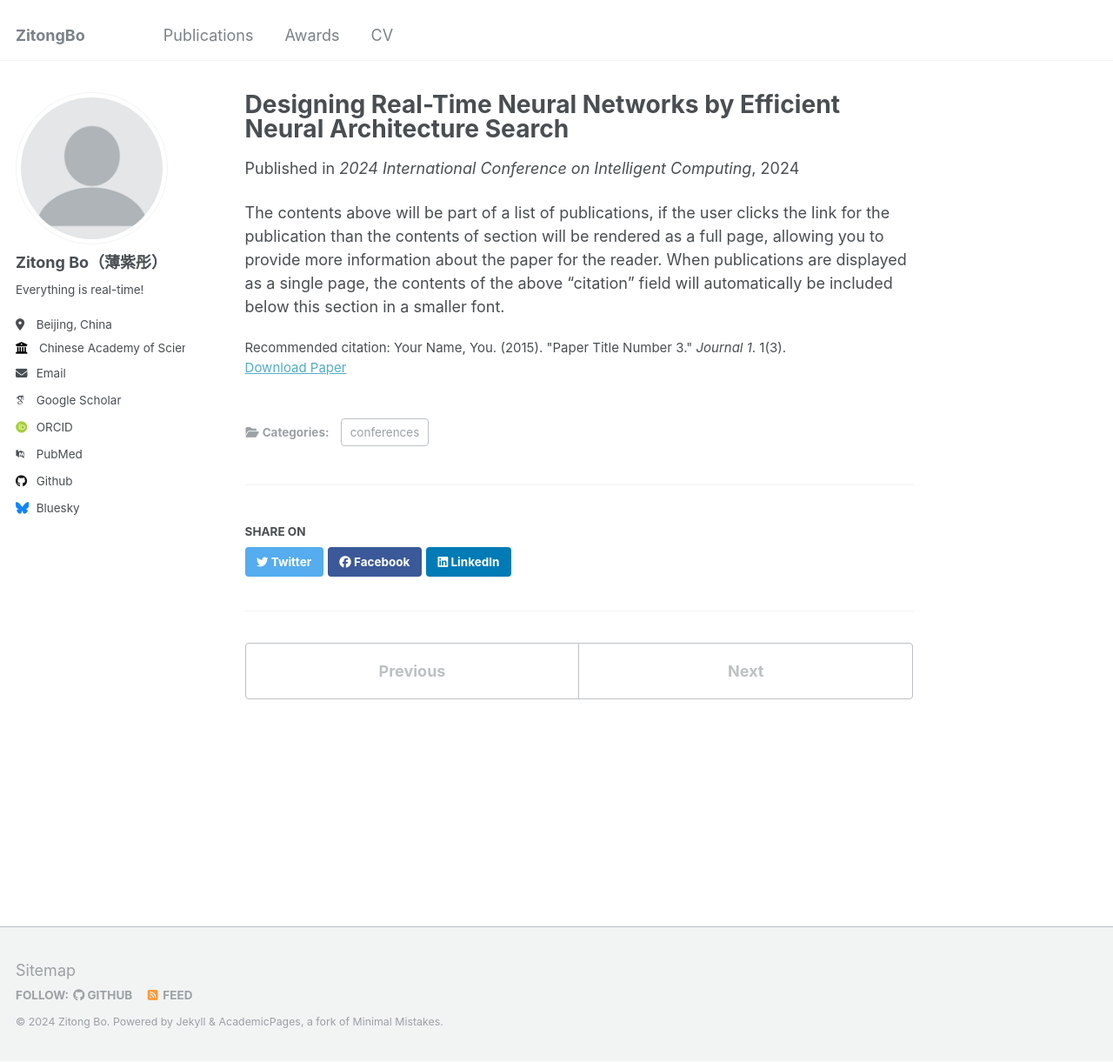
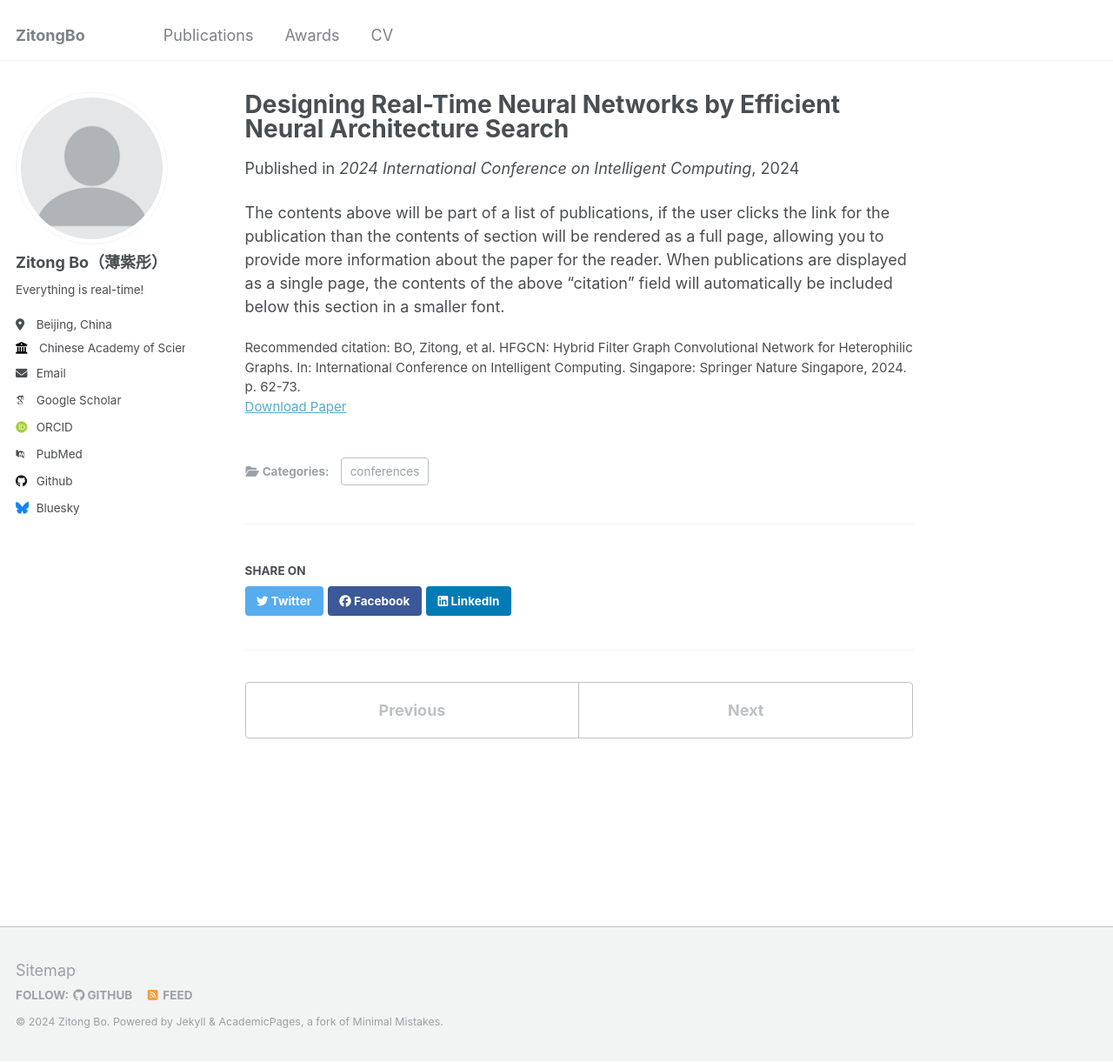
Before and after one commit to ZitongBo/ZitongBo.github.io, a Jekyll site: the page built from _publications/RetNAS.md, in a window 1280 px wide and 1221 px high. Shown: the whole window at 87% size. Built offline with Jekyll 4.4.1, drawn with Linux system fonts in a browser that asks for light colours; some web fonts are replaced.

Commit message:
Update RetNAS.md

```diff
--- a/_publications/RetNAS.md
+++ b/_publications/RetNAS.md
@@ -3,11 +3,11 @@ title: "Designing Real-Time Neural Networks by Efficient Neural Architecture Sea
 collection: publications
 category: conferences
 permalink: /publication/RetNAS
-excerpt: 'Author: **Zitong Bo**, Yilin Li, Ying Qiao, Chang Leng and Hongan Wang'
+excerpt: 'Authors: **Zitong Bo**, Yilin Li, Ying Qiao, Chang Leng and Hongan Wang'
 date: 2024-08-08
 venue: '2024 International Conference on Intelligent Computing'
 paperurl: 'http://zitongbo.github.io/files/RetNAS.pdf'
-citation: 'Your Name, You. (2015). &quot;Paper Title Number 3.&quot; <i>Journal 1</i>. 1(3).'
+citation: 'BO, Zitong, et al. HFGCN: Hybrid Filter Graph Convolutional Network for Heterophilic Graphs. In: International Conference on Intelligent Computing. Singapore: Springer Nature Singapore, 2024. p. 62-73.'
 ---
 
 The contents above will be part of a list of publications, if the user clicks the link for the publication than the contents of section will be rendered as a full page, allowing you to provide more information about the paper for the reader. When publications are displayed as a single page, the contents of the above "citation" field will automatically be included below this section in a smaller font.
```
